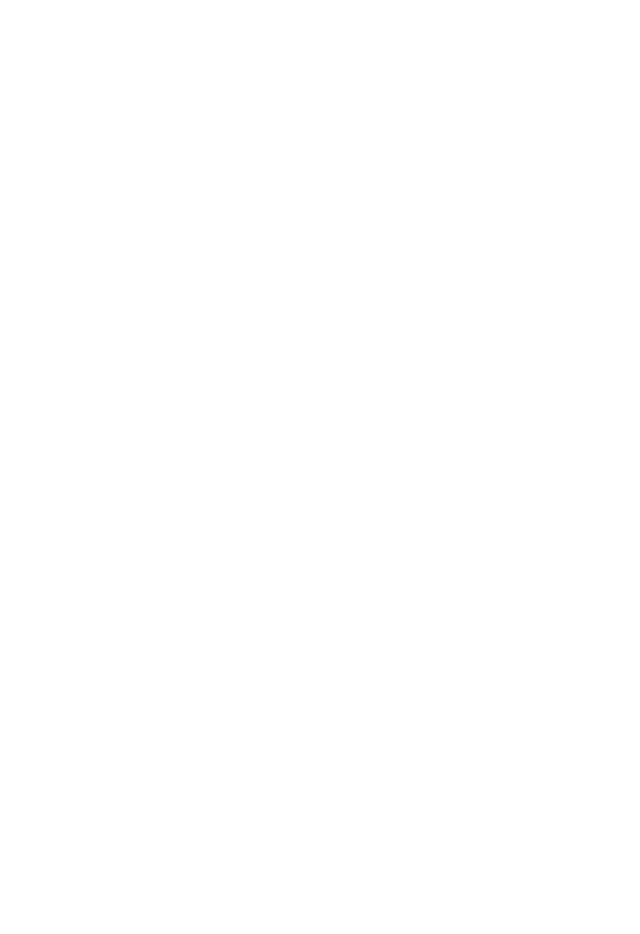
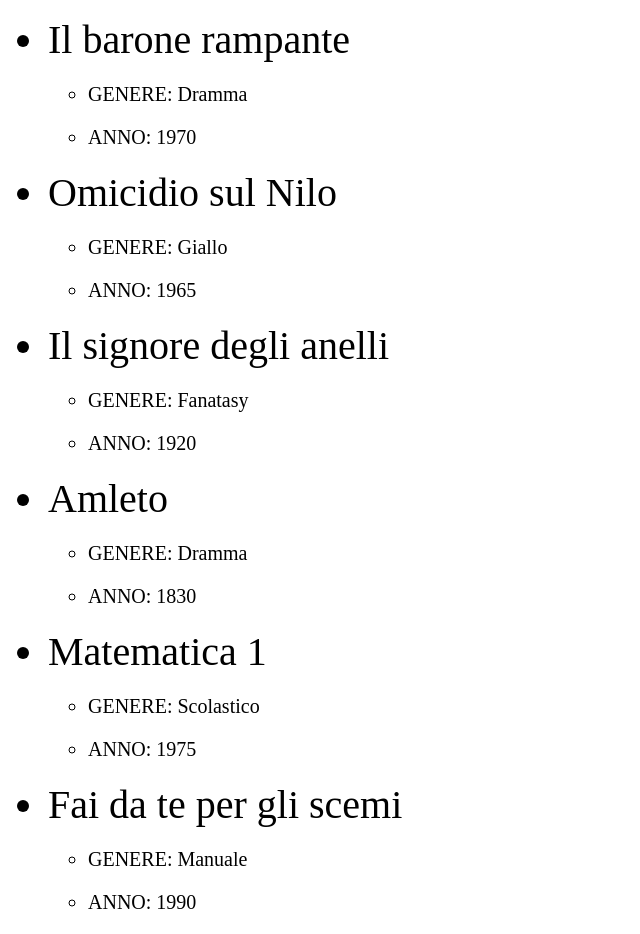
Before and after one commit to francesca-capuzzo/httpGetJavascript-1, a plain HTML site: page index.html in a window 1280 px wide. Shown: the whole page, without its empty margins (0-640 px from the left). Before the commit the page ends 800 px from the top, so only its background shows below. Drawn offline with Linux system fonts and the light colour scheme.

Commit message:
list with some css

```diff
--- /dev/null
+++ b/assets/books.json
@@ -0,0 +1,32 @@
+[
+    {
+        "titolo": "Il barone rampante",
+        "genere": "Dramma",
+        "anno" : 1970
+    },
+    {
+        "titolo": "Omicidio sul Nilo",
+        "genere": "Giallo",
+        "anno" : 1965
+    },
+    {
+        "titolo": "Il signore degli anelli",
+        "genere": "Fanatasy",
+        "anno" : 1920
+    },
+    {
+        "titolo": "Amleto",
+        "genere": "Dramma",
+        "anno" : 1830
+    },
+    {
+        "titolo": "Matematica 1",
+        "genere": "Scolastico",
+        "anno" : 1975
+    },
+    {
+        "titolo": "Fai da te per gli scemi",
+        "genere": "Manuale",
+        "anno" : 1990
+    }
+]
--- a/index.html
+++ b/index.html
@@ -6,10 +6,10 @@
     <meta name="viewport" content="width=device-width, initial-scale=1.0">
     <title>Document</title>
     <script src="./script.js"></script>
+    <link rel="stylesheet" href="style.css">
 </head>
 <body>
     <ul id="book-list">
-
     </ul>
 </body>
 </html>
--- a/script.js
+++ b/script.js
@@ -18,7 +18,55 @@
     // }
 
 
-    fetch("./assets/data.json")
+    // fetch("./assets/data.json")
+    // .then(manageResponse)
+    // .then(onDataReady)
+    // .catch(onError);
+
+    // function manageResponse(response) {
+    //     return response.json();
+    // }
+
+    // function onDataReady(data) {
+    //     for (const user of data) {
+    //         console.log("nome: ", user.username);
+    //     }
+    // }
+
+    // function onError(error) {
+    //    console.log(error);
+    // }
+
+
+    // fetch("./assets/books.json")
+    // .then(manageResponse)
+    // .then(onDataReady)
+    // .catch(onError);
+
+    // function manageResponse(response) {
+    //     return response.json();
+    // }
+
+
+
+
+    // function onDataReady(books) {
+    //     let par = document.getElementById("book-list");
+    //     for (const book of books) {
+    //         var li = document.createElement('li');
+    //         li.appendChild(document.createTextNode("TITOLO\n"+ book.titolo +"\nGENERE "+ book.genere + "\nANNO " + book.anno));
+    //         par.appendChild(li);
+    //     }
+    // }
+
+    // function onError(error) {
+    //    console.log(error);
+    // }
+
+
+
+
+    fetch("./assets/books.json")
     .then(manageResponse)
     .then(onDataReady)
     .catch(onError);
@@ -27,9 +75,25 @@
         return response.json();
     }
 
-    function onDataReady(data) {
-        for (const user of data) {
-            console.log("nome: ", user.username);
+
+
+
+    function onDataReady(books) {
+        let par = document.getElementById("book-list");
+        for (const book of books) {
+            var li = document.createElement('li');
+            li.className = "liStyle";
+            let ul2 = document.createElement("ul")
+            let li2 = document.createElement("li");
+            let li3 = document.createElement("li");
+            li.appendChild(document.createTextNode(book.titolo));
+            li2.appendChild(document.createTextNode("GENERE: " + book.genere));
+            li3.appendChild(document.createTextNode("ANNO: " + book.anno));
+
+            par.appendChild(li);
+            li.appendChild(ul2);
+            ul2.appendChild(li2);
+            ul2.appendChild(li3);
         }
     }
 
--- /dev/null
+++ b/style.css
@@ -0,0 +1,14 @@
+.liStyle{
+    margin-bottom: 20px;
+    font-size: 40px;
+}
+
+.liStyle li{
+    margin-bottom: 20px;
+    margin-top: 20px;
+}
+
+
+.liStyle ul{
+    font-size: 20px;
+}
```
